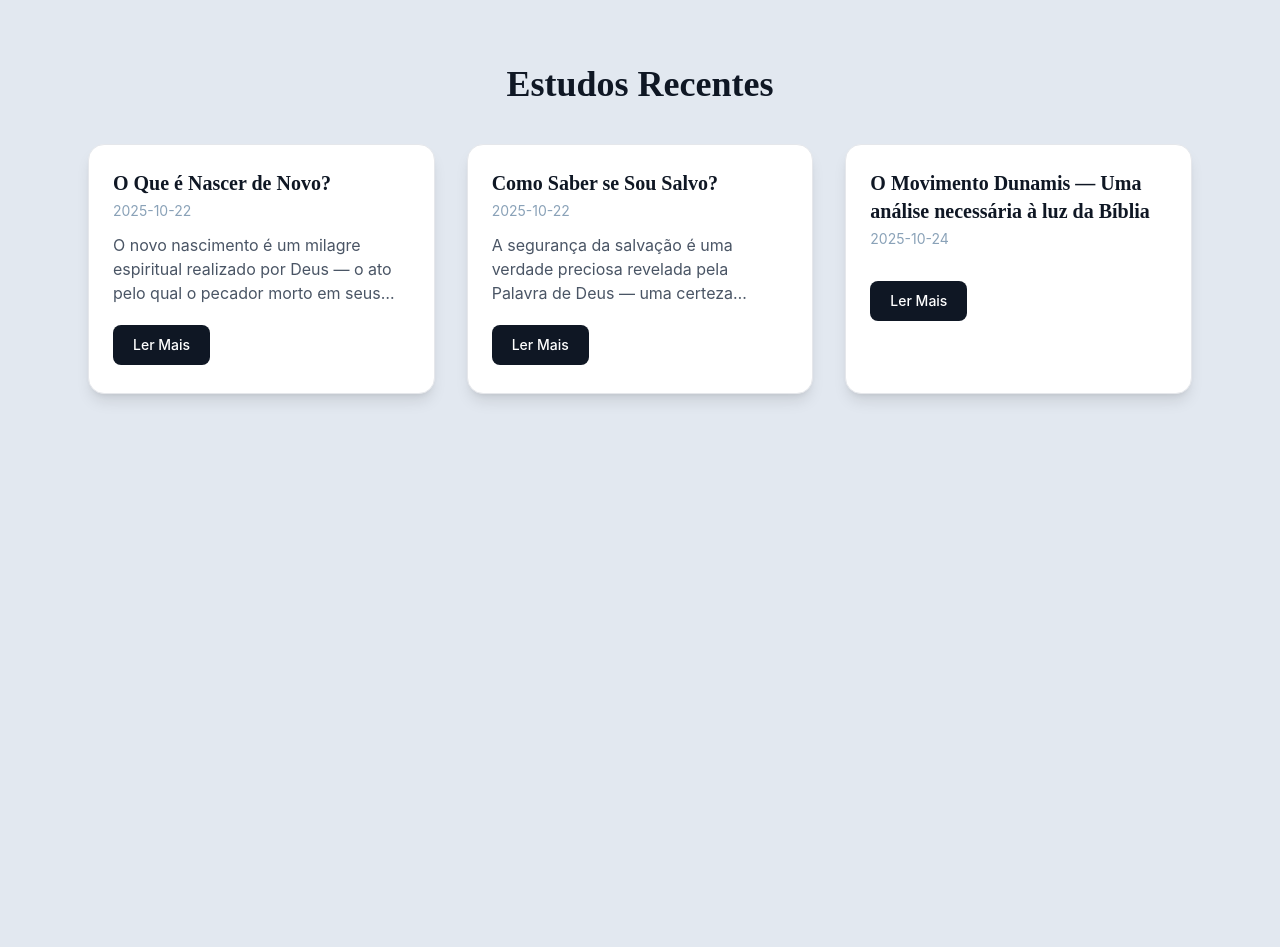
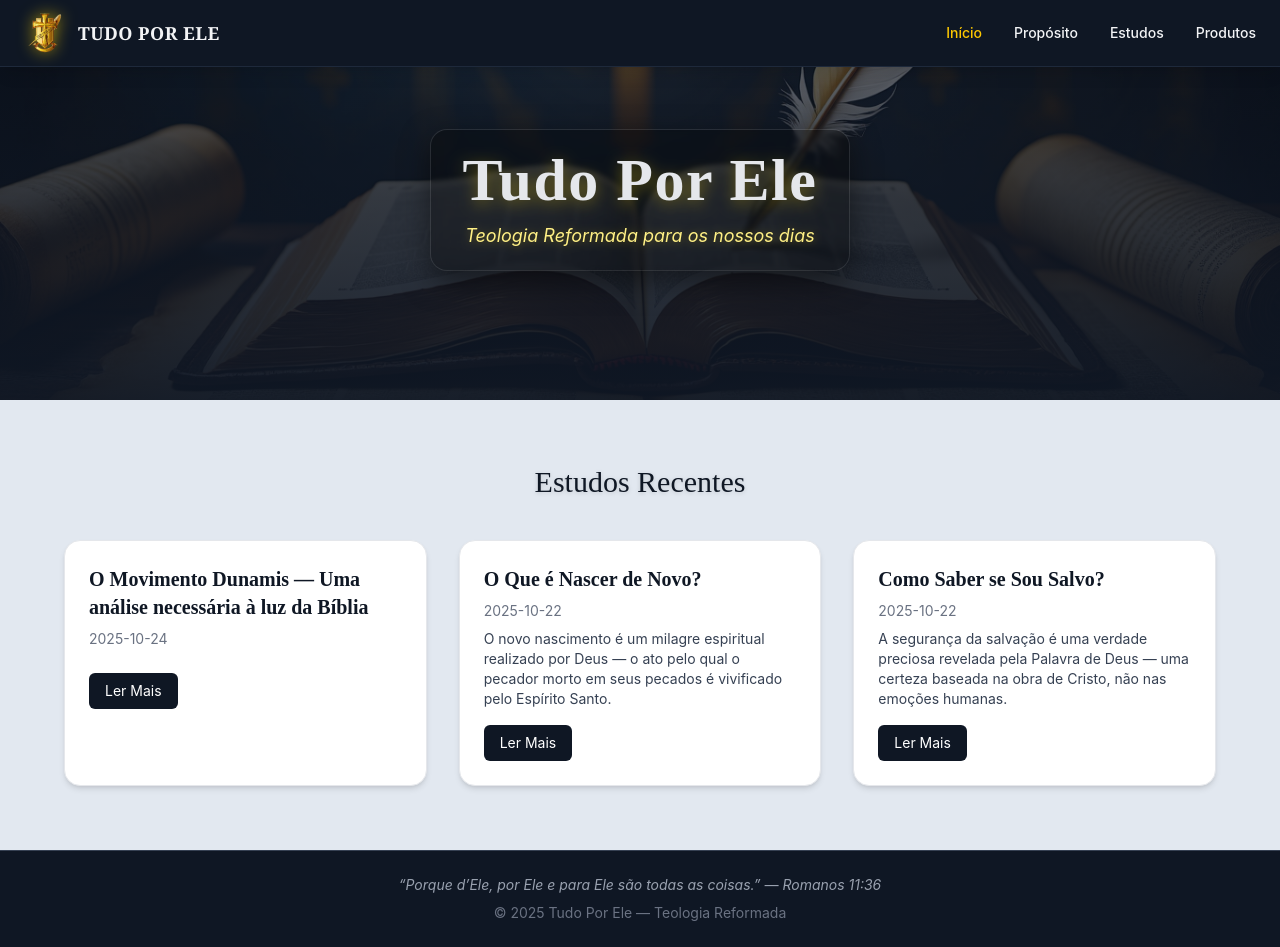
Before and after one commit to llopes0610/tudo-por-ele, a Next.js app: page / in a window 1280 px wide. Before the commit the page ends 800 px from the top, so only its background shows below. Built offline with nearby package versions, Linux system fonts and the light colour scheme.

Commit message:
Ajustando produtos e SEO

```diff
--- a/src/app/api/addProduto/route.js
+++ b/src/app/api/addProduto/route.js
@@ -6,7 +6,7 @@ export async function POST(req) {
     const data = await req.json();
     const filePath = path.join(process.cwd(), "src", "data", "produtos.json");
 
-    // Lê o arquivo atual (ou cria vazio se não existir)
+    // Lê o arquivo existente ou cria um novo
     let produtos = [];
     try {
       const fileContent = await fs.readFile(filePath, "utf8");
@@ -18,22 +18,17 @@ export async function POST(req) {
     // Adiciona o novo produto
     const novoProduto = {
       id: Date.now(),
-      nome: data.nome,
-      imagem: data.imagem,
-      link: data.link,
-      categoria: data.categoria,
-      descricao: data.descricao,
+      ...data,
     };
-
     produtos.push(novoProduto);
 
-    // Salva o arquivo JSON formatado
+    // Salva o arquivo atualizado
     await fs.writeFile(filePath, JSON.stringify(produtos, null, 2), "utf8");
 
-    return new Response(
-      JSON.stringify({ success: true, produto: novoProduto }),
-      { status: 200, headers: { "Content-Type": "application/json" } }
-    );
+    return new Response(JSON.stringify({ success: true }), {
+      status: 200,
+      headers: { "Content-Type": "application/json" },
+    });
   } catch (error) {
     console.error("Erro ao salvar produto:", error);
     return new Response(
--- a/src/app/layout.jsx
+++ b/src/app/layout.jsx
@@ -1,17 +1,51 @@
 import "./globals.css";
+import Header from "@/components/Header";
+import Footer from "@/components/Footer";
 import Script from "next/script";
-import ClientLayout from "./ClientLayout";
 
 export const metadata = {
   title: "Tudo Por Ele",
-  description: "Estudo, fé e razão à luz das Escrituras — Teologia Reformada para os nossos dias.",
+  description:
+    "Estudo, fé e razão à luz das Escrituras — Teologia Reformada para os nossos dias.",
+  openGraph: {
+    title: "Tudo Por Ele",
+    description:
+      "Teologia reformada, estudos bíblicos e apologética — fé e razão à luz das Escrituras.",
+    url: "https://tudoporele.com.br",
+    siteName: "Tudo Por Ele",
+    images: [
+      {
+        url: "/logo-brasao.png",
+        width: 800,
+        height: 600,
+        alt: "Tudo Por Ele — Teologia Reformada",
+      },
+    ],
+    locale: "pt_BR",
+    type: "website",
+  },
 };
 
 export default function RootLayout({ children }) {
   return (
     <html lang="pt-BR">
-      <body>
-        {children}
+      <head>
+        {/* SEO / Google Search Console (substitua se tiver código de verificação) */}
+        <meta
+          name="google-site-verification"
+          content="abc123xyz456..."
+        />
+      </head>
+
+      <body className="bg-[#e9edf2] text-gray-900 min-h-screen flex flex-col">
+        {/* ✅ Cabeçalho global */}
+        <Header />
+
+        {/* ✅ Conteúdo principal */}
+        <main className="flex-grow">{children}</main>
+
+        {/* ✅ Rodapé fixo */}
+        <Footer />
 
         {/* Google Analytics */}
         <Script
--- a/src/app/page.js
+++ b/src/app/page.js
@@ -2,54 +2,58 @@
 
 import Link from "next/link";
 import { motion } from "framer-motion";
-import studies from "../data/estudos.json";
+import HeroSection from "@/components/HeroSection";
+import estudos from "@/data/estudos.json";
 
-export default function Home() {
-  const recent = studies.slice(0, 3);
+export default function HomePage() {
+  // 🧭 Ordena sempre por data (mais novos primeiro)
+  const estudosOrdenados = [...estudos].sort((a, b) => {
+    const dataA = new Date(a.date).getTime();
+    const dataB = new Date(b.date).getTime();
+    return dataB - dataA;
+  });
 
   return (
-    <section className="bg-[#f3f5f8] py-16">
-      {/* Título da seção */}
-      <motion.h2
-        initial={{ opacity: 0, y: 20 }}
-        animate={{ opacity: 1, y: 0 }}
-        transition={{ duration: 0.8 }}
-        className="text-3xl md:text-4xl font-serif font-bold text-center text-[#0f1724] mb-10"
-      >
-        Estudos Recentes
-      </motion.h2>
+    <main className="bg-[#e9edf2] min-h-screen">
+      {/* 🏠 HERO herdado com o mesmo estilo da página de Estudos */}
+      <HeroSection
+        title="Tudo Por Ele"
+        subtitle="Teologia Reformada para os nossos dias"
+        background="/hero.jpg"
+      />
 
-      {/* Grid moderna */}
-      <div className="max-w-6xl mx-auto grid md:grid-cols-3 gap-8 px-6">
-        {recent.map((s, i) => (
-          <motion.article
-            key={s.slug}
-            initial={{ opacity: 0, y: 40 }}
-            whileInView={{ opacity: 1, y: 0 }}
-            transition={{ duration: 0.6, delay: i * 0.2 }}
-            viewport={{ once: true }}
-            className="group bg-white rounded-2xl shadow-lg overflow-hidden border border-gray-200 hover:shadow-2xl transition-all duration-300"
-          >
-            <div className="p-6">
-              <h3 className="text-xl font-semibold text-[#0f1724] group-hover:text-[#1e3a8a] transition-colors">
-                {s.title}
+      {/* 📚 Seção de Estudos Recentes */}
+      <section className="py-16 px-6">
+        <h2 className="text-3xl font-serif text-center mb-10 text-[#0f1724] drop-shadow-sm">
+          Estudos Recentes
+        </h2>
+
+        <div className="grid grid-cols-1 md:grid-cols-3 gap-8 max-w-6xl mx-auto">
+          {estudosOrdenados.map((estudo, index) => (
+            <motion.div
+              key={estudo.slug}
+              initial={{ opacity: 0, y: 25 }}
+              animate={{ opacity: 1, y: 0 }}
+              transition={{ delay: index * 0.1 }}
+              className="bg-white rounded-2xl shadow-md hover:shadow-xl p-6 border border-gray-200 transition-all duration-300"
+            >
+              <h3 className="text-xl font-semibold text-[#0f1724] mb-2 line-clamp-2">
+                {estudo.title}
               </h3>
-              <p className="text-sm text-[#8aa2b8] mt-1">{s.date}</p>
-              <p className="mt-3 text-gray-600 line-clamp-3">{s.excerpt}</p>
-
+              <p className="text-sm text-gray-500 mb-2">{estudo.date}</p>
+              <p className="text-gray-700 text-sm mb-4 line-clamp-4">
+                {estudo.excerpt}
+              </p>
               <Link
-                href={`/estudos/${s.slug}`}
-                className="inline-block mt-5 bg-[#0f1724] text-white px-5 py-2.5 rounded-lg text-sm font-medium hover:bg-[#1e3a8a] transition-colors"
+                href={`/estudos/${estudo.slug}`}
+                className="inline-block bg-[#0f1724] text-white px-4 py-2 rounded-md hover:bg-[#1e293b] transition-all duration-300 text-sm"
               >
                 Ler Mais
               </Link>
-            </div>
-
-            {/* Efeito visual na borda inferior */}
-            <div className="h-1 bg-gradient-to-r from-[#0f1724] to-[#1e3a8a] opacity-0 group-hover:opacity-100 transition-opacity duration-500"></div>
-          </motion.article>
-        ))}
-      </div>
-    </section>
+            </motion.div>
+          ))}
+        </div>
+      </section>
+    </main>
   );
 }
--- a/src/components/HeroSection.jsx
+++ b/src/components/HeroSection.jsx
@@ -2,20 +2,24 @@
 
 import { motion } from "framer-motion";
 
-export default function HeroSection({ titulo, subtitulo, versiculo }) {
+export default function HeroSection({
+  title = "Tudo Por Ele",
+  subtitle = "Doutrina, graça e verdade à luz das Escrituras.",
+  background = "/hero.jpg",
+}) {
   return (
     <section className="relative w-full h-[55vh] md:h-[50vh] flex items-center justify-center text-center overflow-hidden">
-      {/* 🔹 Imagem de fundo */}
+      {/* Fundo */}
       <div
         className="absolute inset-0 bg-cover bg-center"
-        style={{ backgroundImage: "url('/hero.jpg')" }}
+        style={{ backgroundImage: `url('${background}')` }}
       ></div>
 
-      {/* 🔹 Camadas para contraste */}
+      {/* Camadas de escurecimento */}
       <div className="absolute inset-0 bg-[#0f1724]/60" />
       <div className="absolute inset-0 bg-gradient-to-b from-transparent via-[#0f1724]/60 to-[#0f1724]/90" />
 
-      {/* 🔹 Conteúdo com animação e destaque */}
+      {/* Texto central — mesmo estilo da página de estudos */}
       <motion.div
         initial={{ opacity: 0, y: 25 }}
         animate={{ opacity: 1, y: 0 }}
@@ -24,20 +28,11 @@ export default function HeroSection({ titulo, subtitulo, versiculo }) {
       >
         <div className="inline-block rounded-2xl bg-black/30 backdrop-blur-[2px] px-8 py-5 ring-1 ring-white/10 shadow-[0_10px_30px_rgba(0,0,0,0.5)]">
           <h1 className="text-4xl md:text-6xl font-serif font-bold !text-gray-200 tracking-wide drop-shadow-[0_3px_8px_rgba(255,215,0,0.35)]">
-            {titulo}
+            {title}
           </h1>
-
-          {subtitulo && (
-            <p className="mt-3 text-lg md:text-xl italic text-yellow-200 leading-relaxed drop-shadow-[0_1px_4px_rgba(255,215,0,0.3)]">
-              {subtitulo}
-            </p>
-          )}
-
-          {versiculo && (
-            <p className="mt-2 text-sm text-amber-300 font-medium drop-shadow-[0_1px_3px_rgba(255,215,0,0.3)]">
-              {versiculo}
-            </p>
-          )}
+          <p className="mt-3 text-lg italic text-yellow-200 drop-shadow-[0_1px_4px_rgba(255,215,0,0.3)]">
+            {subtitle}
+          </p>
         </div>
       </motion.div>
     </section>
--- a/src/data/produtos.json
+++ b/src/data/produtos.json
@@ -14,5 +14,37 @@
     "link": "https://s.shopee.com.br/2LPwWBvo3A",
     "descricao": "Bíblia De Estudo NAA Nova Almeida Atualizada",
     "categoria": ""
+  },
+  {
+    "id": 1761355858617,
+    "nome": "Como se Tornar Um Cristão Inútil | Capa Dura | Rodrigo Bibo",
+    "imagem": "https://down-br.img.susercontent.com/file/sg-11134201-7reo9-m909kwe9ogixc6.webp",
+    "link": "https://s.shopee.com.br/9KZhAvQC4f",
+    "descricao": "O convite ao discipulado e à vida cristã não é um chamado para ser o protagonista da história, mas para ser parte de um povo. Deus não procura quem sonha com cargos e títulos ou quem deseja receber medalhas. Ele está à procura de verdadeiros adoradores, de cristãos comuns que testemunham do evangelho sem precisar subir no palco. Afinal, no reino dos céus não há lugar para especiais, orgulhosos, para quem quer ser o primeiro, mas para gente arrependida e para cristãos “inúteis”!",
+    "categoria": "Livros"
+  },
+  {
+    "id": 1761359430121,
+    "nome": "Entendes O Que Lês? Um guia para entender a Bíblia com auxílio da exegese e da hermenêutica",
+    "imagem": "https://down-br.img.susercontent.com/file/1a913cc61ca841ac3497630cec0c4994.webp",
+    "link": "https://s.shopee.com.br/60JFI5TeKl",
+    "descricao": "MAIS DE 900.000 EXEMPLARES VENDIDOS\n\n\n\n\"Entendes o que lês?\" Essa pergunta foi feita por Filipe, há muitos anos, a um eunuco, alto oficial da rainha da Etiópia, que estava lendo o livro de Isaías sem nada compreender. Em Atos, Lucas revela a resposta desafiante do eunuco: \"Como posso entender se não há ninguém para me explicar?\".",
+    "categoria": ""
+  },
+  {
+    "id": 1761359507849,
+    "nome": "omando Decisões Segundo a Vontade de Deus",
+    "imagem": "https://down-br.img.susercontent.com/file/br-11134207-7r98o-m29r0szcwqr52d.webp",
+    "link": "https://s.shopee.com.br/5Ak8IezCEU",
+    "descricao": "Tomando Decisões Segundo a Vontade de Deus traz orientações bíblicas e práticas para aqueles que enfrentam decisões difíceis, ajudando a discernir planos, projetos e aspirações à luz da vontade de Deus. Nesta edição comemorativa de 10 anos, o autor Heber Campos Jr. inclui também guia de estudo e curso online, oferecendo suporte adicional para aplicação do conteúdo.",
+    "categoria": "Livros"
+  },
+  {
+    "id": 1761359593494,
+    "nome": "Bíblia Sagrada | NVI | Índice | PJV | Leitura Perfeita | Couro Soft Capa Dura | Marrom | 1Tm:6:11",
+    "imagem": "https://down-br.img.susercontent.com/file/sg-11134201-7renw-m8pg97rkpwivfe.webp",
+    "link": "https://s.shopee.com.br/1BDzXPtveC",
+    "descricao": "A Bíblia NVI com Letras de Jesus em vermelho Timóteo é a escolha perfeita para quem quer uma bíblia moderna e versátil, sem perder a sutileza. Com acabamento em Couro-soft sobre capa dura, esta bíblia é mais um lançamento com qualidade Thomas Nelson Brasil.",
+    "categoria": "Bíblias"
   }
 ]
```
